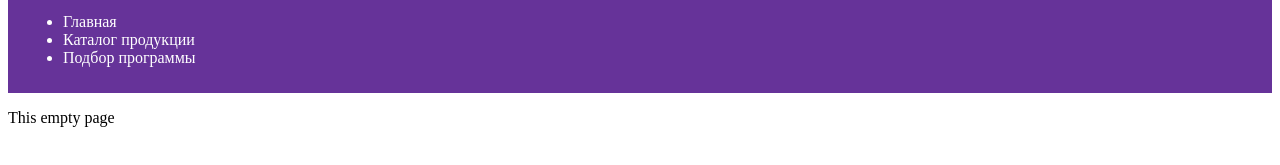
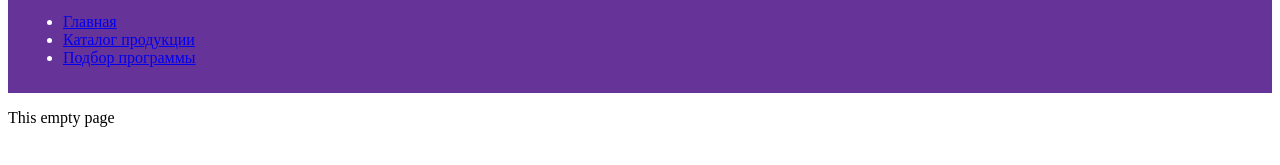
Before and after one commit to htmlacademy-adaptive/2430429-cat-energy-31, a plain HTML site: page 2/catalog.html in a window 1280 px wide. Shown: the part 39-204 px from the top of the page. Drawn offline with Linux system fonts and the light colour scheme.

Commit message:
Deploying to gh-pages from @ htmlacademy-adaptive/2430429-cat-energy-31@dbc207d07ed96ff6e09c18f6a1b033814ad00e87 🚀

```diff
--- a/2/catalog.html
+++ b/2/catalog.html
@@ -1 +1 @@
-<!DOCTYPE html><html class="page" lang="ru"><head><meta charset="UTF-8"><title>«Кэт энерджи»</title><meta name="viewport" content="width=device-width,initial-scale=1"><link rel="stylesheet" href="styles/styles.css"><script src="scripts/index.js" defer="defer"></script></head><body class="page__body"><header class="header"><section class="header-content"><a class="header-content__logo" href="index.html"><img class="header-content__logo-image" alt="logo-cat-energy"> <span class="header-content__logo-text">Cat Energy</span></a><nav><ul class="header-navigation-menu"><li class="header-navigation-menu__item--selected">Главная</li><li class="header-navigation-menu__item">Каталог продукции</li><li class="header-navigation-menu__item">Подбор программы</li></ul></nav></section></header><p>This empty page</p></body></html>
+<!DOCTYPE html><html class="page" lang="ru"><head><meta charset="UTF-8"><title>«Кэт энерджи»</title><meta name="viewport" content="width=device-width,initial-scale=1"><link rel="stylesheet" href="styles/styles.css"><script src="scripts/index.js" defer="defer"></script></head><body class="page__body"><header class="header"><section class="header-content"><a class="header-content__logo" href="index.html"><img class="header-content__logo-image" alt="logo-cat-energy"> <span class="header-content__logo-text">Cat Energy</span></a><nav><ul class="header-navigation-menu"><li class="header-navigation-menu__item--selected"><a href="index.html">Главная</a></li><li class="header-navigation-menu__item"><a href="catalog.html">Каталог продукции</a></li><li class="header-navigation-menu__item"><a href="#prog">Подбор программы</a></li></ul></nav></section></header><p>This empty page</p></body></html>
```
